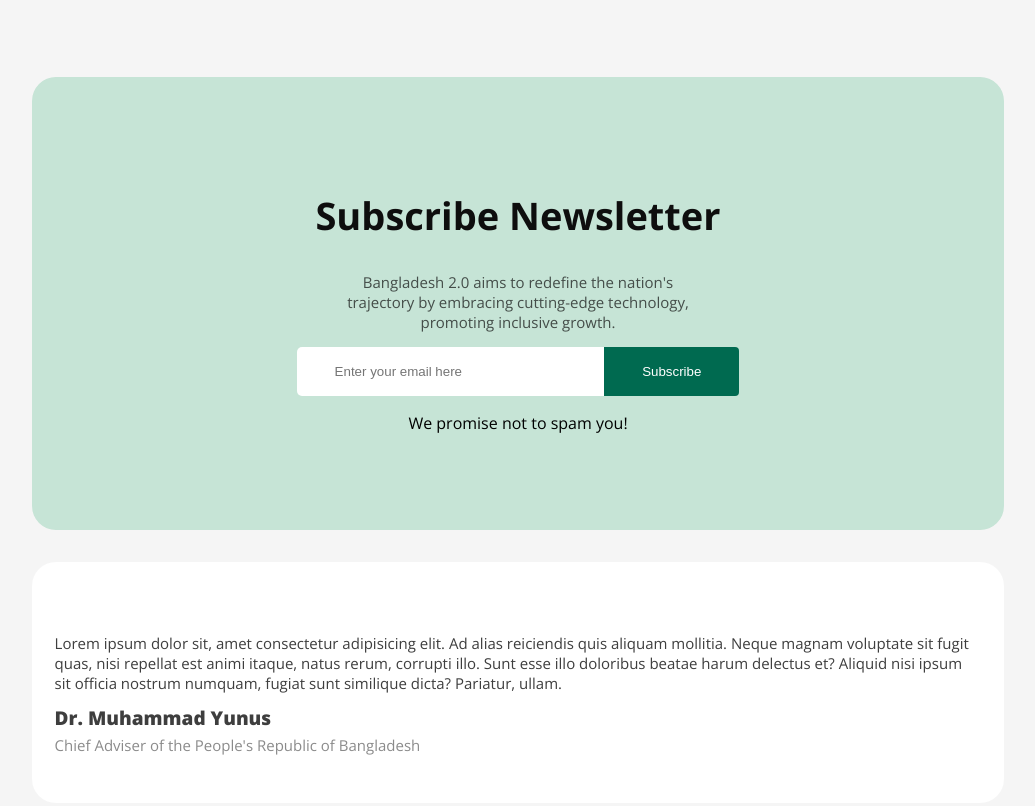
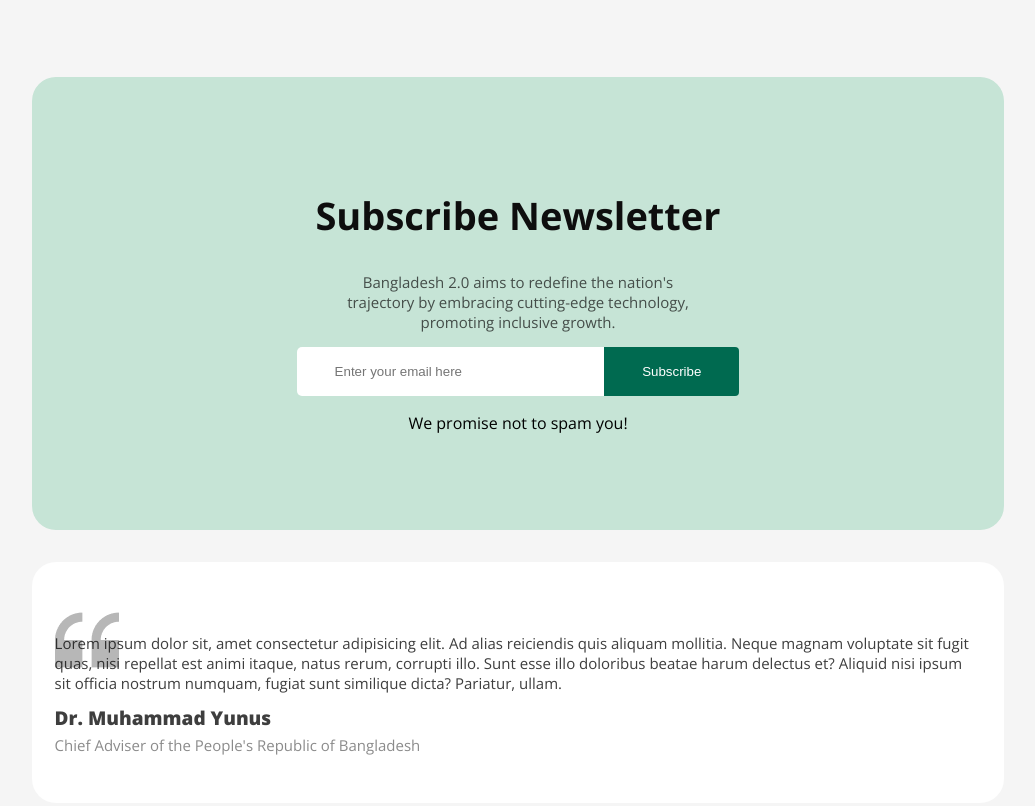
Before and after one commit to HasibulHasan13/Assignment-1, a plain HTML site: page index.html in a window 1280 px wide. Shown: the part 3408-4214 px from the top of the page, without its empty margins (122-1157 px from the left). Drawn offline with nearby package versions, Linux system fonts and the light colour scheme.

Commit message:
quote bg not working

```diff
--- a/styles/work.css
+++ b/styles/work.css
@@ -381,7 +381,7 @@
 }
 
 .bg{
-    background-image: url('/Milestone-1/Assignment-1/assets/quote-bg.png');
+    background-image: url('/assets/quote-bg.png');
     background-repeat: no-repeat;
     background-position: top left;
 }
```
